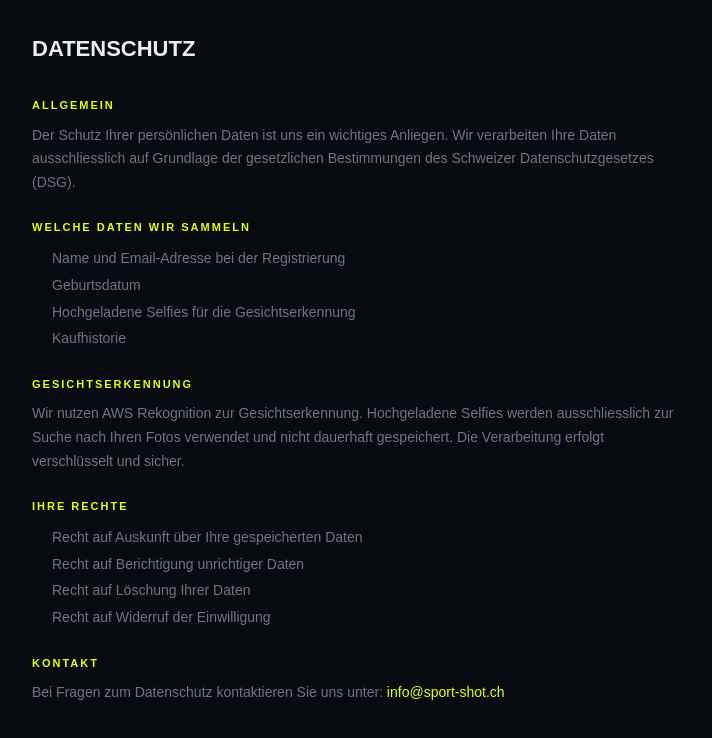
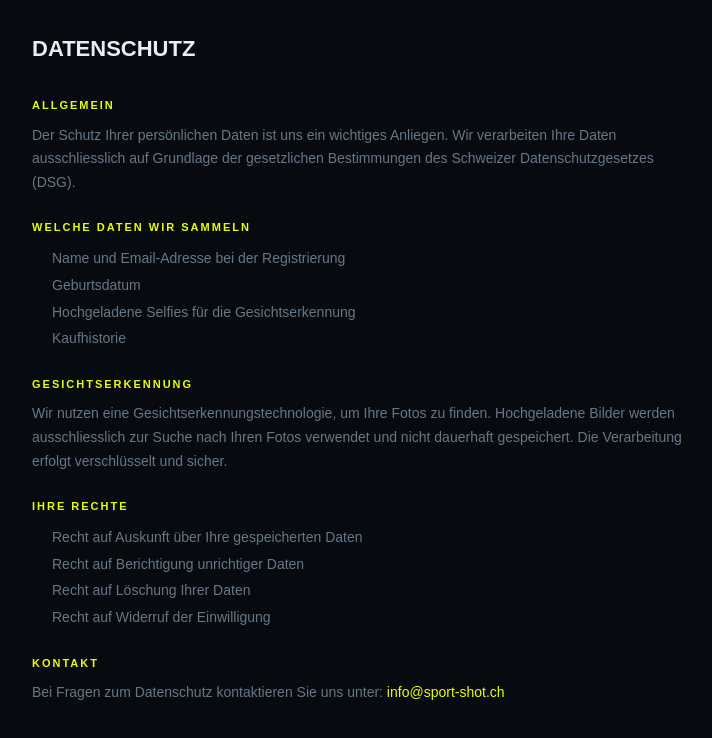
Before and after one commit to 90focus/90focus, a Next.js app: page /datenschutz-embed in a window 1280 px wide. Shown: the top 738 px of the page, without its empty margins (282-994 px from the left). Built offline with nearby package versions, Linux system fonts and the light colour scheme; no server answers.

Commit message:
AWS und KI Erwaehnungen aus oeffentlichen Texten entfernt

```diff
--- a/app/datenschutz-embed/page.tsx
+++ b/app/datenschutz-embed/page.tsx
@@ -12,7 +12,7 @@ export default function DatenschutzEmbedPage() {
     dataLabel: 'Welche Daten wir sammeln',
     dataItems: ['Name und Email-Adresse bei der Registrierung', 'Geburtsdatum', 'Hochgeladene Selfies für die Gesichtserkennung', 'Kaufhistorie'],
     faceLabel: 'Gesichtserkennung',
-    faceText: 'Wir nutzen AWS Rekognition zur Gesichtserkennung. Hochgeladene Selfies werden ausschliesslich zur Suche nach Ihren Fotos verwendet und nicht dauerhaft gespeichert. Die Verarbeitung erfolgt verschlüsselt und sicher.',
+faceText: 'Wir nutzen eine Gesichtserkennungstechnologie, um Ihre Fotos zu finden. Hochgeladene Bilder werden ausschliesslich zur Suche nach Ihren Fotos verwendet und nicht dauerhaft gespeichert. Die Verarbeitung erfolgt verschlüsselt und sicher.',
     rightsLabel: 'Ihre Rechte',
     rightsItems: ['Recht auf Auskunft über Ihre gespeicherten Daten', 'Recht auf Berichtigung unrichtiger Daten', 'Recht auf Löschung Ihrer Daten', 'Recht auf Widerruf der Einwilligung'],
     contactLabel: 'Kontakt',
@@ -24,7 +24,7 @@ export default function DatenschutzEmbedPage() {
     dataLabel: 'What Data We Collect',
     dataItems: ['Name and email address upon registration', 'Date of birth', 'Uploaded selfies for facial recognition', 'Purchase history'],
     faceLabel: 'Facial Recognition',
-    faceText: 'We use AWS Rekognition for facial recognition. Uploaded selfies are used exclusively to search for your photos and are not permanently stored. Processing is encrypted and secure.',
+faceText: 'We use facial recognition technology to find your photos. Uploaded images are used exclusively to search for your photos and are not permanently stored. Processing is encrypted and secure.',
     rightsLabel: 'Your Rights',
     rightsItems: ['Right to access your stored data', 'Right to correct inaccurate data', 'Right to erasure of your data', 'Right to withdraw consent'],
     contactLabel: 'Contact',
--- a/app/datenschutz/page.tsx
+++ b/app/datenschutz/page.tsx
@@ -13,7 +13,7 @@ export default function DatenschutzPage() {
     dataLabel: 'Welche Daten wir sammeln',
     dataItems: ['Name und Email-Adresse bei der Registrierung', 'Geburtsdatum', 'Hochgeladene Selfies für die Gesichtserkennung', 'Kaufhistorie'],
     faceLabel: 'Gesichtserkennung',
-    faceText: 'Wir nutzen AWS Rekognition zur Gesichtserkennung. Hochgeladene Selfies werden ausschliesslich zur Suche nach Ihren Fotos verwendet und nicht dauerhaft gespeichert. Die Verarbeitung erfolgt verschlüsselt und sicher.',
+faceText: 'Wir nutzen eine Gesichtserkennungstechnologie, um Ihre Fotos zu finden. Hochgeladene Bilder werden ausschliesslich zur Suche nach Ihren Fotos verwendet und nicht dauerhaft gespeichert. Die Verarbeitung erfolgt verschlüsselt und sicher.',
     rightsLabel: 'Ihre Rechte',
     rightsItems: ['Recht auf Auskunft über Ihre gespeicherten Daten', 'Recht auf Berichtigung unrichtiger Daten', 'Recht auf Löschung Ihrer Daten', 'Recht auf Widerruf der Einwilligung'],
     contactLabel: 'Kontakt',
@@ -26,7 +26,7 @@ export default function DatenschutzPage() {
     dataLabel: 'What Data We Collect',
     dataItems: ['Name and email address upon registration', 'Date of birth', 'Uploaded selfies for facial recognition', 'Purchase history'],
     faceLabel: 'Facial Recognition',
-    faceText: 'We use AWS Rekognition for facial recognition. Uploaded selfies are used exclusively to search for your photos and are not permanently stored. Processing is encrypted and secure.',
+faceText: 'We use facial recognition technology to find your photos. Uploaded images are used exclusively to search for your photos and are not permanently stored. Processing is encrypted and secure.',
     rightsLabel: 'Your Rights',
     rightsItems: ['Right to access your stored data', 'Right to correct inaccurate data', 'Right to erasure of your data', 'Right to withdraw consent'],
     contactLabel: 'Contact',
--- a/app/faq/page.tsx
+++ b/app/faq/page.tsx
@@ -5,7 +5,7 @@ import { useRouter } from 'next/navigation'
 import { useLanguage } from '../context/LanguageContext'
 
 const faqsDe = [
-  { frage: 'Wie finde ich meine Fotos?', antwort: 'Geh auf das Event, lade ein Selfie hoch und unsere KI findet dich automatisch auf allen Fotos.' },
+{ frage: 'Wie finde ich meine Fotos?', antwort: 'Geh auf das Event, lade dein Bild hoch und unsere Plattform findet automatisch alle Fotos von dir.' },
 { frage: 'Was kostet ein Foto?', antwort: '€ 19.90 für dein Foto-Paket – alle Bilder, auf denen du zu sehen bist.' },
   { frage: 'Wie bezahle ich?', antwort: 'Per Kreditkarte via Stripe. Sicher und einfach.' },
   { frage: 'Wann sind die Fotos verfügbar?', antwort: 'In der Regel innerhalb von 24 Stunden nach dem Event.' },
@@ -18,7 +18,7 @@ const faqsDe = [
 ]
 
 const faqsEn = [
-  { frage: 'How do I find my photos?', antwort: 'Go to the event, upload a selfie, and our AI automatically finds you in all the photos.' },
+{ frage: 'How do I find my photos?', antwort: 'Go to the event, upload your photo, and our platform automatically finds all your photos.' },
 { frage: 'How much does a photo cost?', antwort: '€ 19.90 for your photo package – all photos you appear in.' },
   { frage: 'How do I pay?', antwort: 'By credit card via Stripe. Secure and simple.' },
   { frage: 'When are the photos available?', antwort: 'Usually within 24 hours after the event.' },
```
